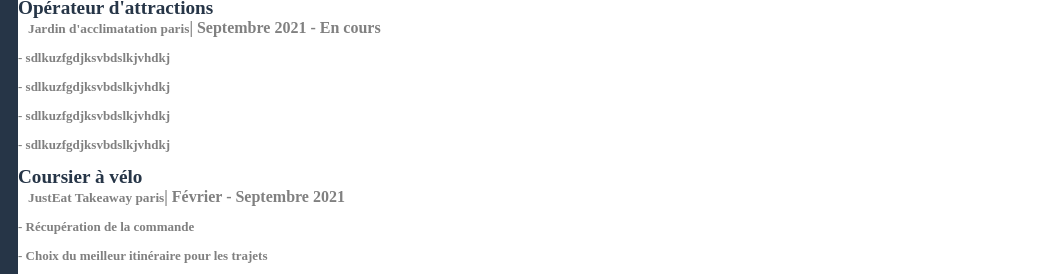
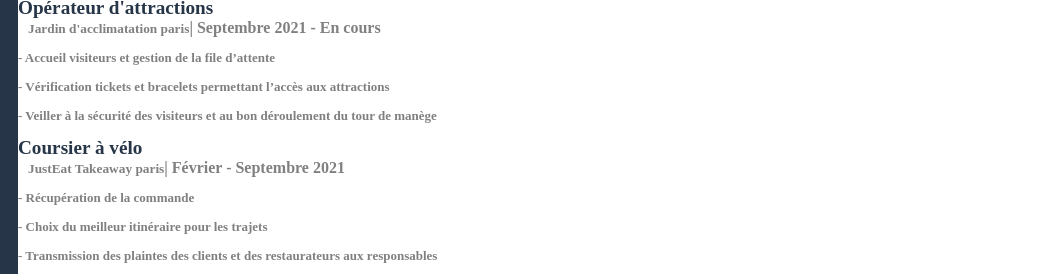
Before and after one commit to momodiao/cvOnline, a plain HTML site: page index.html in a window 1280 px wide. Shown: the part 151-425 px from the top of the page, 234-1280 px from the left. Drawn offline with Linux system fonts and the light colour scheme.

Commit message:
Update index.html

```diff
--- a/index.html
+++ b/index.html
@@ -10,7 +10,7 @@
     <meta name="publisher" content="Mouhamed Mountaga DIao">
     <meta name="viewport" content="width=device-width, initial-scale=1.0">
     <link rel="stylesheet" href="style.css">
-    <link rel="icon" href="icon.png">
+    <link rel="icon" href="assets/icon.png">
     <title class="titre">MON CV</title>
 </head>
 
@@ -27,10 +27,10 @@
         <!-- Coordonnées -->
         <p class="coord">COORDONNEES</p>
         <p class="desCoord">
-            <img src="telephone.png" class="telephone"> 06-56-76-60-31
-            <br> <img src="mail.png" class="mail"> 41015969@parisnanterre.fr
-            <br> <img src="adresse.png" class="adresse"> 70 rue Camille Desmoulins, 9430, Cachan <br>
-            <img src="linkdin.png" class="linkdin">
+            <img src="assets/telephone.png" class="telephone"> 06-56-76-60-31
+            <br> <img src="assets/mail.png" class="mail"> 41015969@parisnanterre.fr
+            <br> <img src="assets/adresse.png" class="adresse"> 70 rue Camille Desmoulins, 9430, Cachan <br>
+            <img src="assets/linkdin.png" class="linkdin">
             <a href="https://www.linkedin.com/in/mouhamed-mountaga-diao-4704831a0/" style="text-decoration: none; color: white;" target="blank">Linkedin</a>
         </p>
 
@@ -88,10 +88,11 @@
             <div class="opé">Opérateur d'attractions
                 <p class="lieuOpé"> <a href="https://www.jardindacclimatation.fr/" style="text-decoration: none;" target="blank">Jardin d'acclimatation paris</a>| Septembre 2021 - En cours </p>
                 <div class="desOpé">
-                    <p>- sdlkuzfgdjksvbdslkjvhdkj</p>
-                    <p>- sdlkuzfgdjksvbdslkjvhdkj</p>
-                    <p>- sdlkuzfgdjksvbdslkjvhdkj</p>
-                    <p>- sdlkuzfgdjksvbdslkjvhdkj</p>
+                    <p>- Accueil visiteurs et gestion de la file d’attente</p>
+                    <p>- Vérification tickets et bracelets permettant l’accès aux attractions</p>
+                    <p> - Veiller à la sécurité des visiteurs et au bon déroulement du tour de manège</p>
+
+
                 </div>
             </div>
 
```
